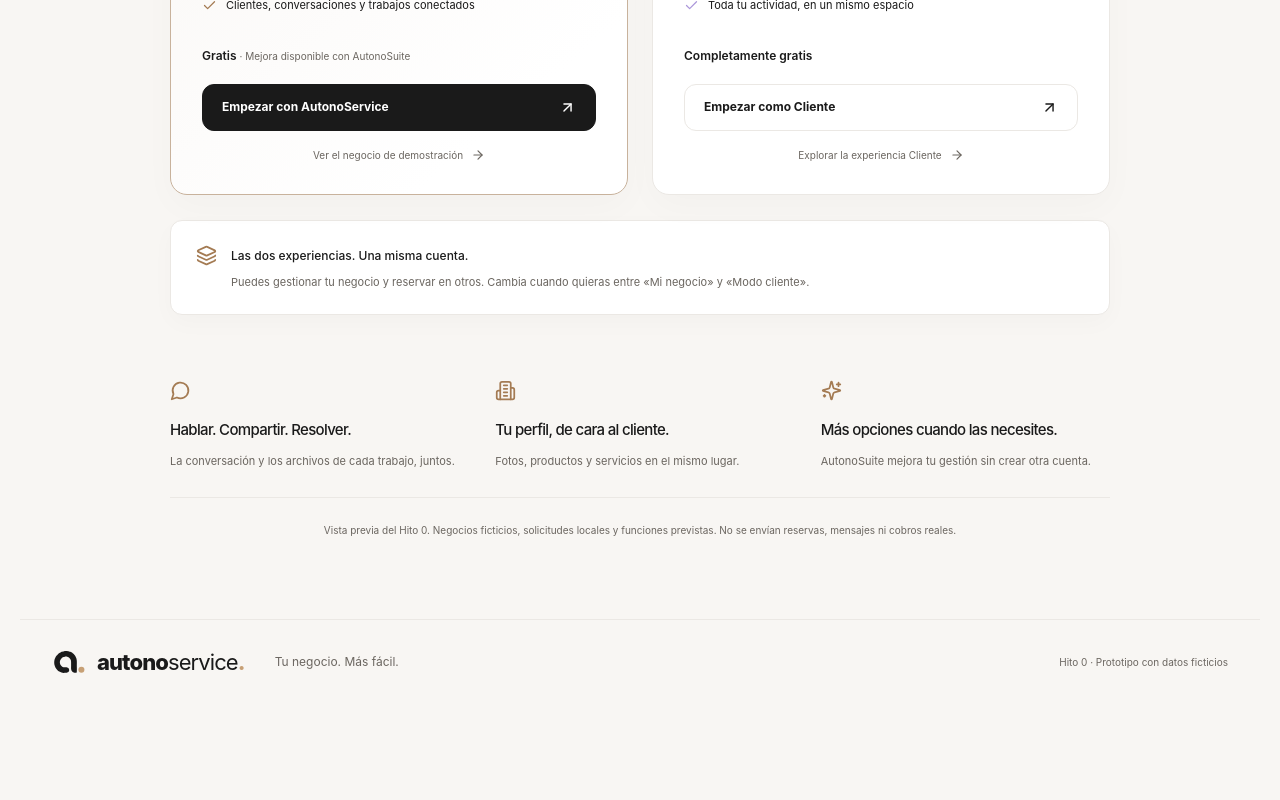
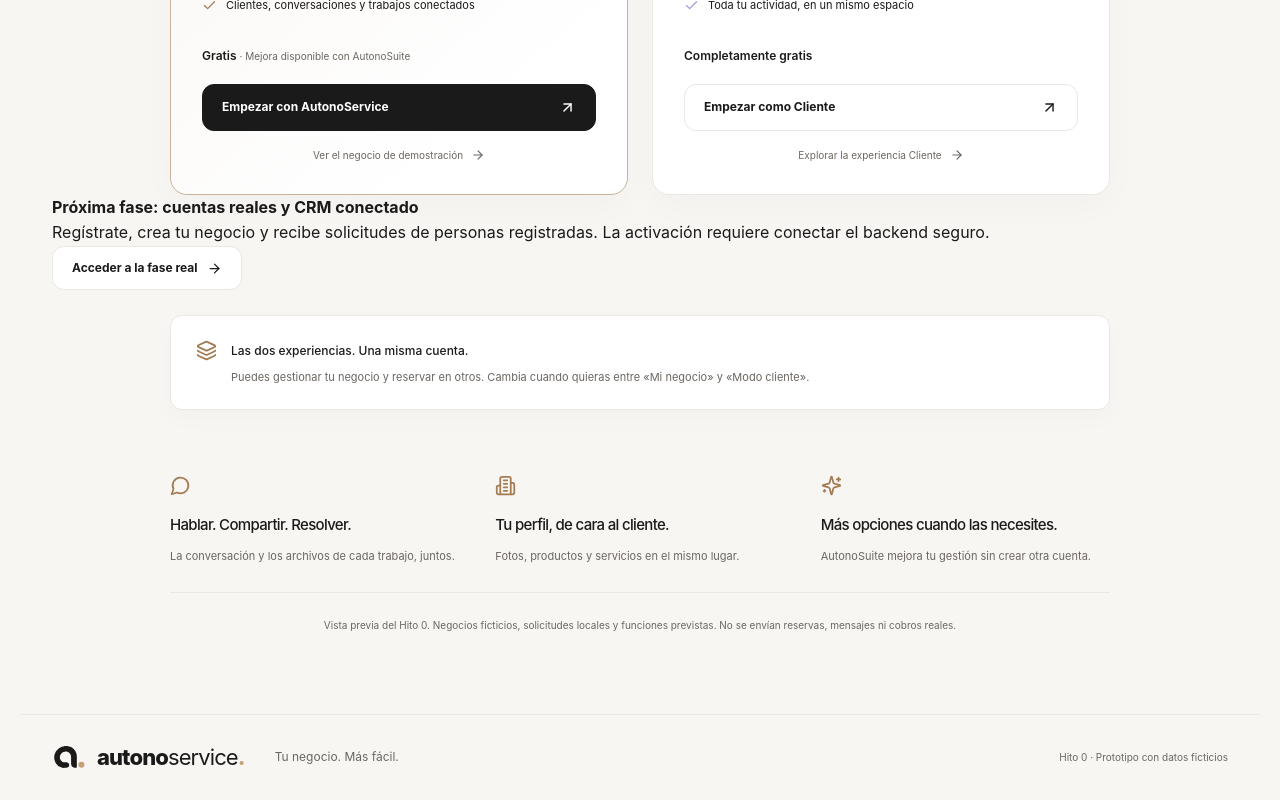
Before and after one commit to quimfuentes28code/EZ-SHOP, a Next.js app: page / in a window 1280 px wide. Shown: the part 730-1530 px from the top of the page. Before the commit the page ends 1435 px from the top, so only its background shows below. Built offline with nearby package versions, Linux system fonts and the light colour scheme.

Commit message:
Add a dedicated entry into the connected account feature without replacing the existing demo

```diff
--- a/src/app/page.tsx
+++ b/src/app/page.tsx
@@ -137,6 +137,13 @@ export default function HomePage() {
           </Link>
         </article>
       </section>
+      <section className="real-phase-entry" aria-label="Cuentas conectadas">
+        <div>
+          <strong>Próxima fase: cuentas reales y CRM conectado</strong>
+          <p>Regístrate, crea tu negocio y recibe solicitudes de personas registradas. La activación requiere conectar el backend seguro.</p>
+        </div>
+        <Link href="/real" className="button secondary">Acceder a la fase real <ArrowRight size={15} /></Link>
+      </section>
       <div className="one-account-note">
         <Layers3 size={21} />
         <div>
```
